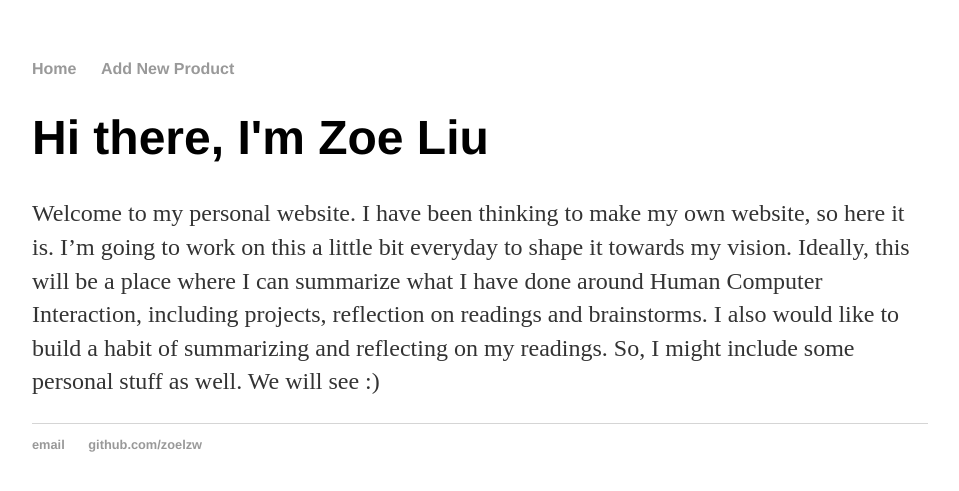
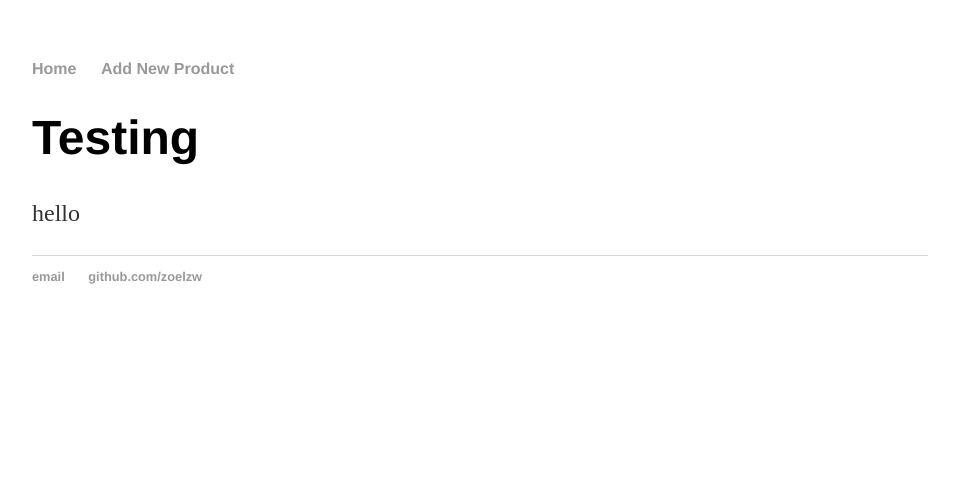
Before and after one commit to zoelzw/Spreadsheet-Based-Web-App, a Jekyll site: the page built from index.html, in a window 1280 px wide. Shown: the top 491 px of the page, without its empty margins (160-1119 px from the left). Built offline with Jekyll 4.4.1, drawn with Linux system fonts in a browser that asks for light colours.

Commit message:
Update index.html

```diff
--- a/index.html
+++ b/index.html
@@ -1,12 +1,8 @@
 ---
 layout: default
-title: Hello world, Zoe Liu
+title: Testing
 ---
 <div class="blurb">
-	<h1>Hi there, I'm Zoe Liu</h1>
-	<p>Welcome to my personal website. I have been thinking to make my own website, so here it is.
-		I’m going to work on this a little bit everyday to shape it towards my vision.
-		Ideally, this will be a place where I can summarize what I have done around Human Computer Interaction, including projects, reflection on readings and brainstorms.
-		I also would like to build a habit of summarizing and reflecting on my readings.
-		So, I might include some personal stuff as well. We will see :) </p>
+	<h1>Testing</h1>
+	<p>hello </p>
 </div><!-- /.blurb -->
```
